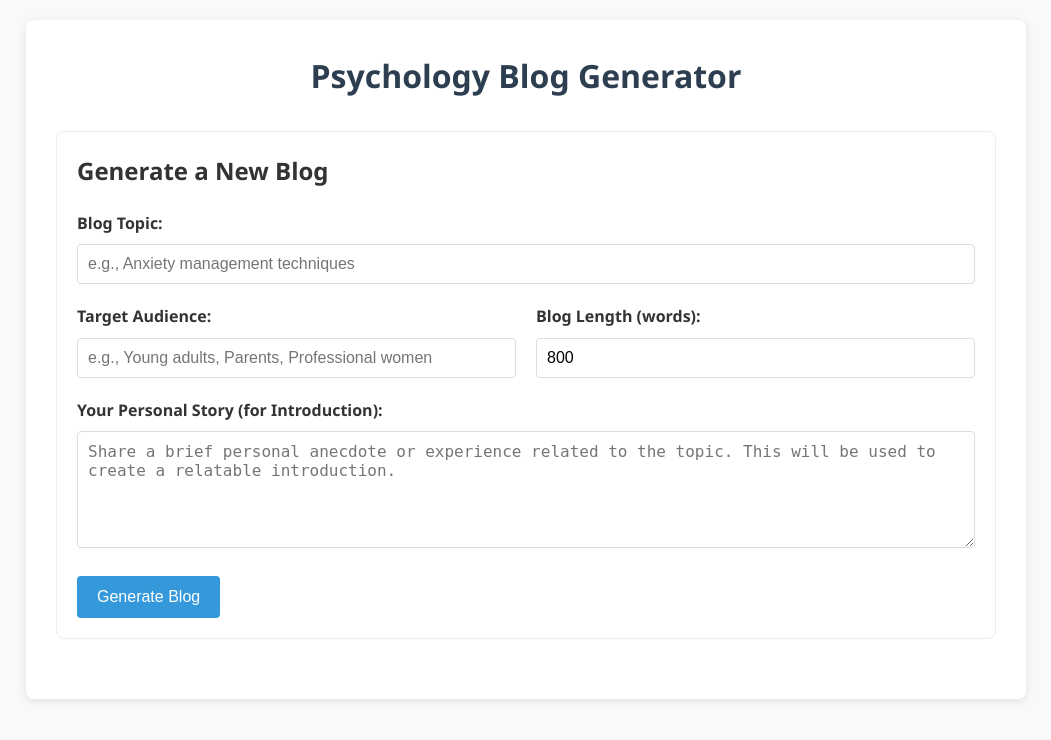
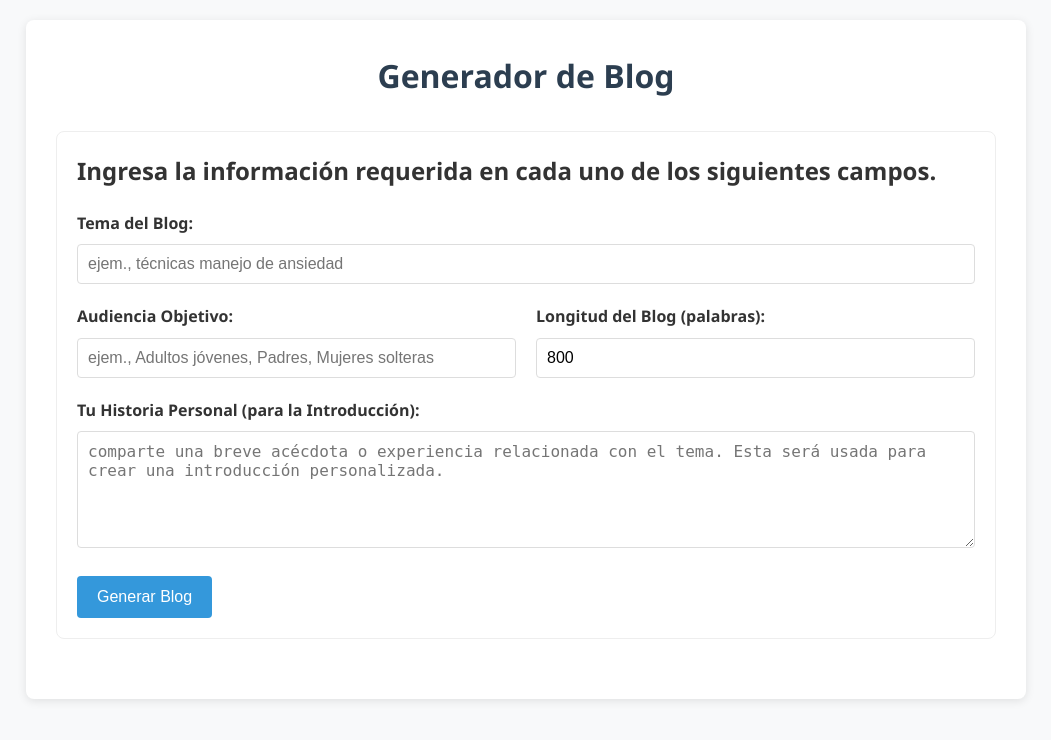
Before and after one commit to Aletiaai/carla, a FastAPI app: page / in a window 1280 px wide. Shown: the top 740 px of the page, without its empty margins (114-1165 px from the left). Run offline with FastAPI, Linux system fonts and the light colour scheme.

Commit message:
Organización mejorada de acuerdo a microservicios

```diff
--- a/services/blog_service/generator.py
+++ b/services/blog_service/generator.py
@@ -1,4 +1,5 @@
 import os
+import re
 from services.ai.base import AIProvider
 from typing import Dict, Any
 
--- a/services/wordpress_service.py
+++ b/services/wordpress_service/draft_creator.py
@@ -1,4 +1,4 @@
-# services/wordpress_service.py
+# services/wordpress_service/wordpress_service.py
 import json
 import subprocess
 import shlex
--- a/ui/static/js/script.js
+++ b/ui/static/js/script.js
@@ -174,11 +174,24 @@ saveBtn.addEventListener('click', async function() {
                 }),
             });
 
-            const result = await response.json();
-            alert('Email campaign created successfully!');
+            if (!response.ok) {
+                const errorText = await response.text();
+                console.error('Server error:', errorText);
+                alert('Failed to create email campaign. Server error.');
+                return;
+            }
+            const contentType = response.headers.get("content-type");
+            if(contentType && contentType.includes("application/json")) {
+                const result = await response.json();
+                alert('Email campaign created successfully!');
+            } else {
+                console.error("Response was not JSON");
+                alert('Failed to create email campaign. Server error.');
+            }
+
         } catch (error) {
             console.error('Error:', error);
-            alert('Failed to create email campaign');
+            alert('Failed to create email campaign. Client side error.');
         }
     });
 
--- a/ui/templates/index.html
+++ b/ui/templates/index.html
@@ -3,58 +3,58 @@
 <head>
     <meta charset="UTF-8">
     <meta name="viewport" content="width=device-width, initial-scale=1.0">
-    <title>Psychology Blog Generator</title>
+    <title>Generador de Blog</title>
     <link rel="stylesheet" href="{{ url_for('static', path='/css/style.css') }}">
     <link rel="icon" type="image/x-icon" href="/favicon.ico">
 </head>
 <body>
     <div class="container">
         <header>
-            <h1>Psychology Blog Generator</h1>
+            <h1>Generador de Blog</h1>
         </header>
 
         <section class="blog-form">
-            <h2>Generate a New Blog</h2>
+            <h2>Ingresa la información requerida en cada uno de los siguientes campos.</h2>
             <form id="blogForm">
                 <div class="form-group">
-                    <label for="topic">Blog Topic:</label>
-                    <input type="text" id="topic" name="topic" placeholder="e.g., Anxiety management techniques" required>
+                    <label for="topic">Tema del Blog:</label>
+                    <input type="text" id="topic" name="topic" placeholder="ejem., técnicas manejo de ansiedad" required>
                 </div>
 
                 <div class="form-group audience-length-row">
                     <div class="audience-group">
-                        <label for="audience">Target Audience:</label>
-                        <input type="text" id="audience" name="audience" placeholder="e.g., Young adults, Parents, Professional women" required>
+                        <label for="audience">Audiencia Objetivo:</label>
+                        <input type="text" id="audience" name="audience" placeholder="ejem., Adultos jóvenes, Padres, Mujeres solteras" required>
                     </div>
                     <div class="length-group">
-                        <label for="length">Blog Length (words):</label>
+                        <label for="length">Longitud del Blog (palabras):</label>
                         <input type="number" id="length" name="length" value="800" min="300" max="2000" required>
                     </div>
                 </div>
 
                 <div class="form-group">
-                    <label for="personalStory">Your Personal Story (for Introduction):</label>
-                    <textarea id="personalStory" name="personalStory" rows="5" placeholder="Share a brief personal anecdote or experience related to the topic. This will be used to create a relatable introduction."></textarea>
+                    <label for="personalStory">Tu Historia Personal (para la Introducción):</label>
+                    <textarea id="personalStory" name="personalStory" rows="5" placeholder="comparte una breve acécdota o experiencia relacionada con el tema. Esta será usada para crear una introducción personalizada."></textarea>
                 </div>
 
-                <button type="submit" id="generateBtn">Generate Blog</button>
+                <button type="submit" id="generateBtn">Generar Blog</button>
             </form>
         </section>
 
         <section class="blog-preview" id="blogPreview" style="display: none;">
-            <h2>Blog Preview (Edit as needed)</h2>
+            <h2>Vista Previa (Puedes editar el texto)</h2>
             <div class="blog-content" id="blogContent" contenteditable="true"></div>
             <div class="actions">
-                <button id="copyBtn">Copy to Clipboard</button>
-                <button id="createEmailBtn">Create Email Campaign</button>
-                <button id="publishToWPBtn" class="btn btn-success">Publish to WP</button>
-                <button id="saveBtn">Save Blog</button>
+                <button id="copyBtn">Copiar</button>
+                <button id="createEmailBtn">Crear Campaña de Correo</button>
+                <button id="publishToWPBtn" class="btn btn-success">Enviar a WP</button>
+                <button id="saveBtn">Guardar Blog</button>
             </div>
         </section>
 
         <div class="loading" id="loading" style="display: none;">
             <div class="spinner"></div>
-            <p>Generating your blog...</p>
+            <p>Generando tu blog...</p>
         </div>
     </div>
 
```
Also changed, not shown: api/routes/blog_routes.py (+21 -44 lines), api/routes/dependencies.py (added, +31 -0 lines), services/mailerlite_service.py (deleted, +0 -23 lines), services/mailerlite_service/campaign_creator.py (added, +45 -0 lines), api/dependencies.py (deleted), services/blog_service/routes.py (deleted), services/blog_service/seo_optimizer.py (deleted).
